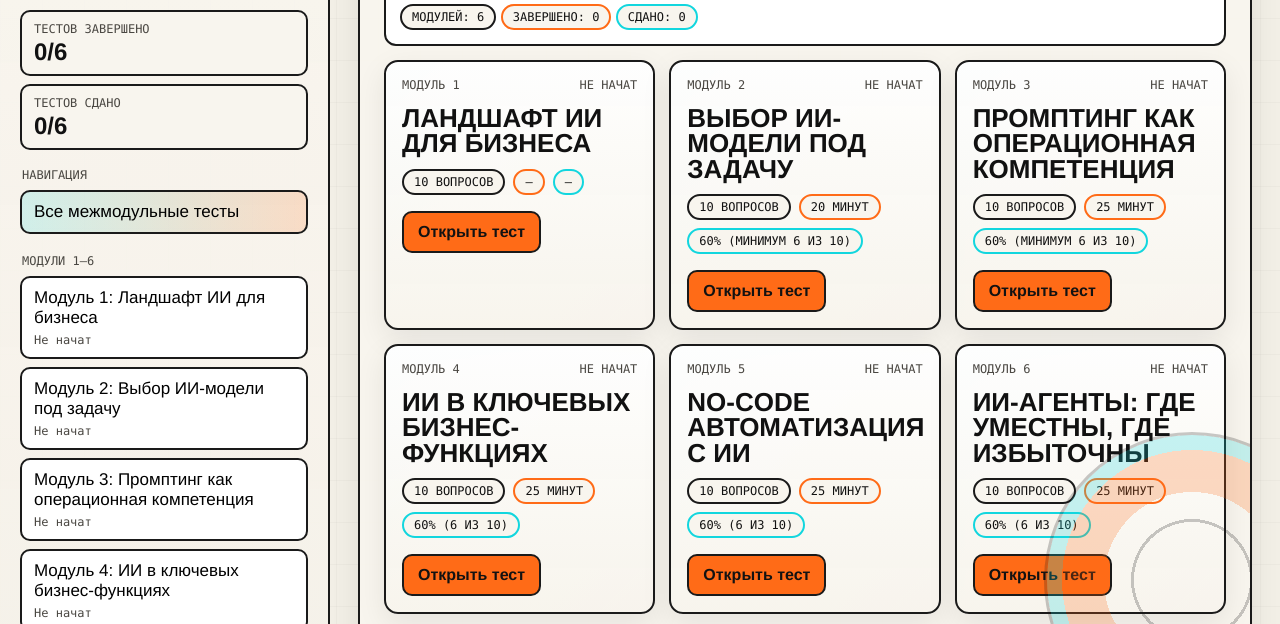
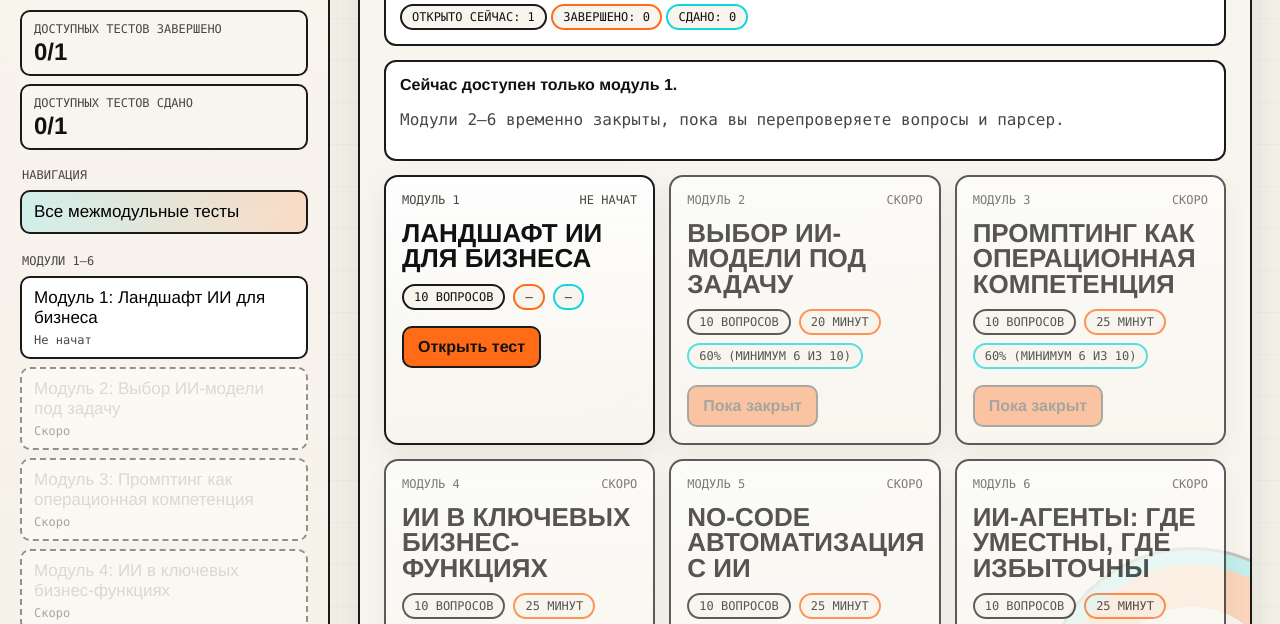
Before and after one commit to YanLukashin/ai-course-tests-hub, a plain HTML site: page Платформа курса ИИ/index.html in a window 1280 px wide. Shown: the part 150-774 px from the top of the page. Drawn offline with Linux system fonts and the light colour scheme.

Commit message:
Temporarily lock modules after module 1

```diff
--- a/Платформа курса ИИ/app/main.js
+++ b/Платформа курса ИИ/app/main.js
@@ -1,6 +1,7 @@
 const DATA_URL = './data/course-data.json';
 const STORAGE_KEY = 'ai-course-tests-v2';
 const MOBILE_BREAKPOINT = 1100;
+const AVAILABLE_MODULE_IDS = new Set(['module-1']);
 
 const sidebarEl = document.getElementById('sidebar');
 const mainEl = document.getElementById('main');
@@ -310,6 +311,9 @@ const getModuleState = (moduleId) => {
 };
 
 const getModules = () => state.data?.modules || [];
+const isModuleAvailable = (moduleOrId) =>
+  AVAILABLE_MODULE_IDS.has(typeof moduleOrId === 'string' ? moduleOrId : moduleOrId?.id);
+const getAvailableModules = () => getModules().filter((module) => isModuleAvailable(module));
 
 const getModuleById = (moduleId) => getModules().find((module) => module.id === moduleId) || null;
 
@@ -384,7 +388,7 @@ const getModuleResult = (module) => {
 };
 
 const getOverallStats = () => {
-  const modules = getModules();
+  const modules = getAvailableModules();
   const finished = modules.filter((module) => getModuleResult(module).submitted).length;
   const passed = modules.filter((module) => getModuleResult(module).submitted && getModuleResult(module).passed).length;
   return { finished, passed, total: modules.length };
@@ -406,6 +410,10 @@ const formatDateTime = (value) => {
 };
 
 const moduleStatusLabel = (module) => {
+  if (!isModuleAvailable(module)) {
+    return 'Скоро';
+  }
+
   const result = getModuleResult(module);
   if (!result.submitted && result.answered === 0) {
     return 'Не начат';
@@ -429,10 +437,11 @@ const renderSidebar = () => {
     .map((module) => {
       const active = state.view === 'module' && state.selectedModuleId === module.id ? 'active' : '';
       const result = getModuleResult(module);
-      const statusClass = result.submitted ? (result.passed ? 'completed' : 'attention') : '';
+      const available = isModuleAvailable(module);
+      const statusClass = !available ? 'locked' : result.submitted ? (result.passed ? 'completed' : 'attention') : '';
 
       return `
-        <button class="nav-item ${active} ${statusClass}" data-nav="module" data-module-id="${module.id}">
+        <button class="nav-item ${active} ${statusClass}" data-nav="module" data-module-id="${module.id}" ${available ? '' : 'disabled'}>
           Модуль ${module.number}: ${escapeHtml(module.title)}
           <div class="nav-item-meta">${moduleStatusLabel(module)}</div>
         </button>
@@ -448,11 +457,11 @@ const renderSidebar = () => {
 
     <div class="stat">
       <div class="stat-panel">
-        <div class="stat-label">Тестов завершено</div>
+        <div class="stat-label">Доступных тестов завершено</div>
         <div class="stat-value">${stats.finished}/${stats.total}</div>
       </div>
       <div class="stat-panel">
-        <div class="stat-label">Тестов сдано</div>
+        <div class="stat-label">Доступных тестов сдано</div>
         <div class="stat-value">${stats.passed}/${stats.total}</div>
       </div>
     </div>
@@ -474,18 +483,24 @@ const renderHub = () => {
       <div class="subline">[Static LMS] отдельный портал проверки знаний для живого потока</div>
 
       <div class="panel">
-        <span class="badge">Модулей: ${stats.total}</span>
+        <span class="badge">Открыто сейчас: ${stats.total}</span>
         <span class="badge orange">Завершено: ${stats.finished}</span>
         <span class="badge cyan">Сдано: ${stats.passed}</span>
+      </div>
+
+      <div class="panel">
+        <strong>Сейчас доступен только модуль 1.</strong>
+        <p class="muted">Модули 2–6 временно закрыты, пока вы перепроверяете вопросы и парсер.</p>
       </div>
 
       <div class="module-grid">
         ${getModules()
           .map((module) => {
             const result = getModuleResult(module);
+            const available = isModuleAvailable(module);
 
             return `
-              <article class="module-card">
+              <article class="module-card ${available ? '' : 'locked'}">
                 <div class="module-card-top">
                   <div class="module-number">Модуль ${module.number}</div>
                   <div class="module-status">${escapeHtml(moduleStatusLabel(module))}</div>
@@ -497,8 +512,8 @@ const renderHub = () => {
                   <span class="badge cyan">${escapeHtml(module.passThreshold || '—')}</span>
                 </div>
                 <div class="lesson-actions" style="margin-top:16px; margin-bottom:0;">
-                  <button class="btn primary" data-nav="module" data-module-id="${module.id}">
-                    ${result.submitted ? 'Открыть результат' : 'Открыть тест'}
+                  <button class="btn primary" data-nav="module" data-module-id="${module.id}" ${available ? '' : 'disabled'}>
+                    ${available ? (result.submitted ? 'Открыть результат' : 'Открыть тест') : 'Пока закрыт'}
                   </button>
                 </div>
               </article>
@@ -878,17 +893,19 @@ const render = () => {
 const ensureValidSelection = () => {
   const modules = getModules();
 
-  if (!modules.length) {
+  const availableModules = getAvailableModules();
+
+  if (!modules.length || !availableModules.length) {
     state.selectedModuleId = null;
     state.view = 'hub';
     return;
   }
 
-  if (!state.selectedModuleId || !getModuleById(state.selectedModuleId)) {
-    state.selectedModuleId = modules[0].id;
+  if (!state.selectedModuleId || !getModuleById(state.selectedModuleId) || !isModuleAvailable(state.selectedModuleId)) {
+    state.selectedModuleId = availableModules[0].id;
   }
 
-  if (state.view === 'module' && !getSelectedModule()) {
+  if (state.view === 'module' && (!getSelectedModule() || !isModuleAvailable(state.selectedModuleId))) {
     state.view = 'hub';
   }
 };
@@ -901,6 +918,10 @@ const selectHub = () => {
 };
 
 const selectModule = (moduleId) => {
+  if (!isModuleAvailable(moduleId)) {
+    return;
+  }
+
   state.selectedModuleId = moduleId;
   state.view = 'module';
   saveState();
@@ -922,7 +943,7 @@ const buildResultText = (module) => {
 
 const submitModuleTest = (moduleId) => {
   const module = getModuleById(moduleId);
-  if (!module) {
+  if (!module || !isModuleAvailable(module)) {
     return;
   }
 
@@ -934,6 +955,10 @@ const submitModuleTest = (moduleId) => {
 };
 
 const resetModuleTest = (moduleId) => {
+  if (!isModuleAvailable(moduleId)) {
+    return;
+  }
+
   state.tests[moduleId] = {
     answers: {},
     submitted: false,
@@ -946,7 +971,7 @@ const resetModuleTest = (moduleId) => {
 
 const copyModuleResult = async (moduleId) => {
   const module = getModuleById(moduleId);
-  if (!module) {
+  if (!module || !isModuleAvailable(module)) {
     return;
   }
 
--- a/Платформа курса ИИ/app/styles.css
+++ b/Платформа курса ИИ/app/styles.css
@@ -203,6 +203,10 @@ body {
 
 .nav-item.attention {
   border-color: var(--accent-orange);
+}
+
+.nav-item.locked {
+  border-style: dashed;
 }
 
 .nav-item:disabled {
@@ -600,6 +604,10 @@ body {
   box-shadow: var(--shadow);
 }
 
+.module-card.locked {
+  opacity: 0.7;
+}
+
 .module-card-top {
   display: flex;
   justify-content: space-between;
```
